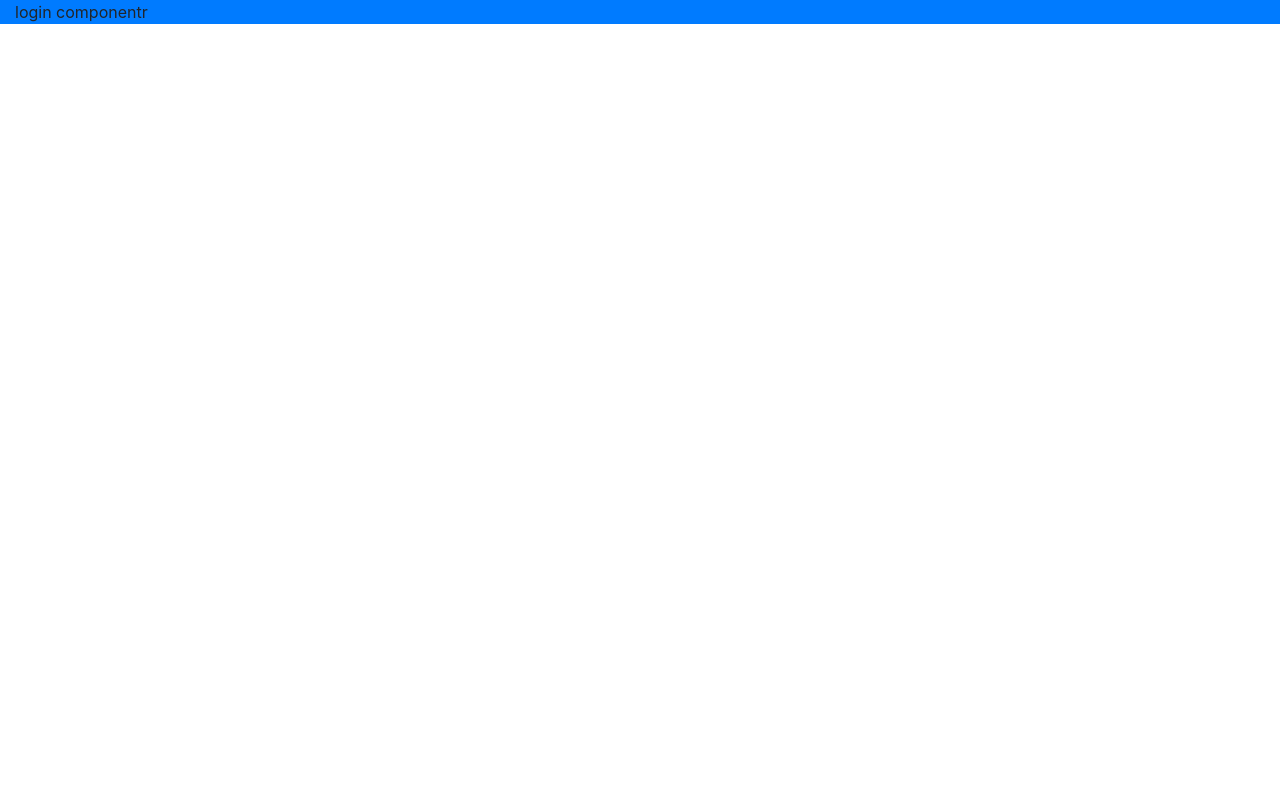
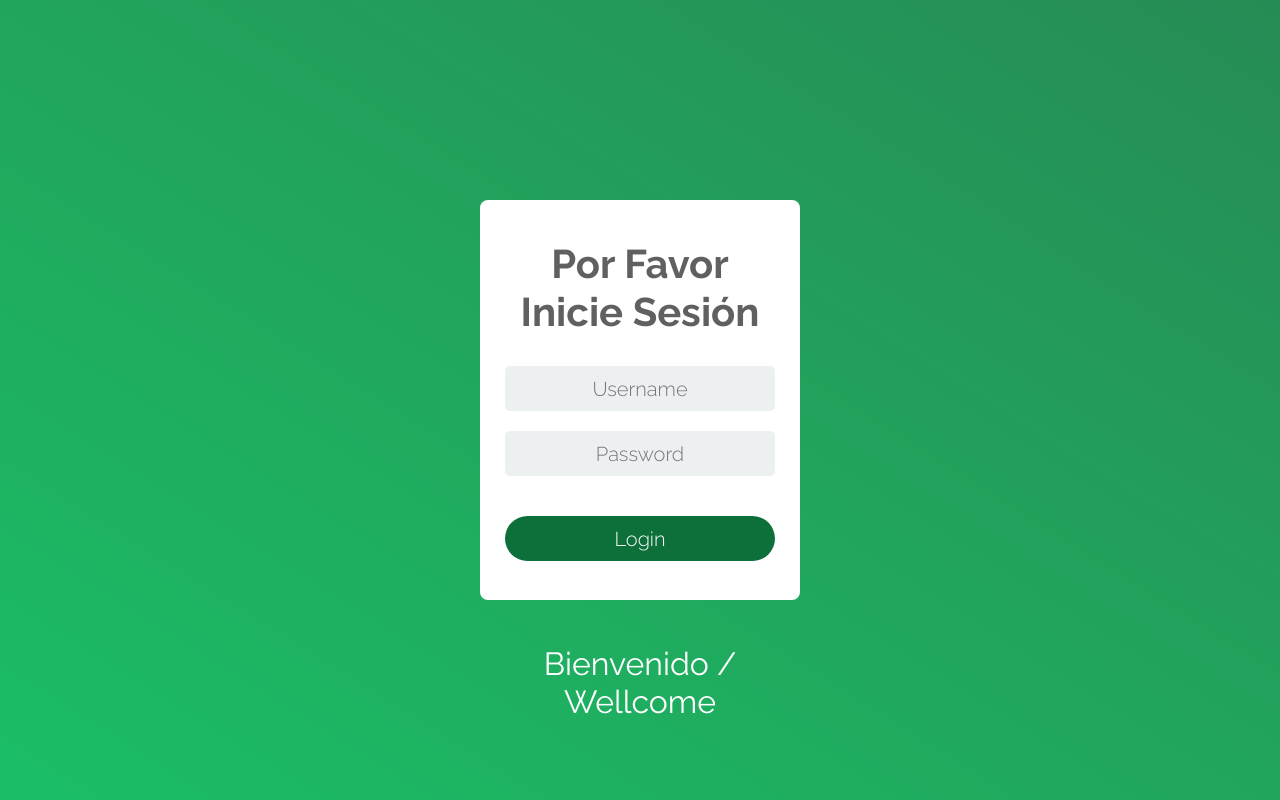
Before and after one commit to Gerguevara/bp-prueba-frontend, an Angular app: page /login in a window 1280 px wide. Built offline with nearby package versions, Linux system fonts and the light colour scheme.

Commit message:
loging sc done

```diff
--- a/src/app/login/login.component.html
+++ b/src/app/login/login.component.html
@@ -1,4 +1,19 @@
-<div class="container-fluid bg-primary">
-
-    login componentr
+<div class="wrapper">
+  <div class="cont">
+    <div class="form">
+      <form action="">
+        <h1>Por Favor Inicie Sesión</h1>
+        <div>
+          <input type="text" class="user" placeholder="Username" />
+          <!-- <p class="text-center text-danger error">Este campo es requerido</p> -->
+        </div>
+        <div>
+          <input type="password" class="pass" placeholder="Password" />
+          <!-- <p class="text-center text-danger error">Este campo es requerido</p> -->
+        </div>
+        <button class="login bg-main">Login</button>
+      </form>
+    </div>
+    <h2 class="mb-2"> Bienvenido / Wellcome </h2>
+  </div>
 </div>
--- a/src/app/login/login.component.scss
+++ b/src/app/login/login.component.scss
@@ -0,0 +1,79 @@
+@import url('https://fonts.googleapis.com/css?family=Raleway:300,400,700');
+
+$main : #0D703A;
+$secondary: #00A349;
+$gradient : linear-gradient(to right top, #1abe65, #1eb161, #21a55d, #249859, #268c55);
+.wrapper{
+  box-sizing: border-box;
+  font-family: 'Raleway', sans-serif;
+  width: 100%;
+  height: 100%;
+  display: flex;
+  align-items: center;
+  justify-content: center;
+  background-image: $gradient;
+}
+
+.cont{
+  position: relative;
+  width: 25%;
+  height: 400px;
+  padding: 10px 25px;
+  background: #fff;
+  border-radius: 8px;
+}
+
+.form{ width: 100%; height: 100%; }
+
+h1, h2, .user, .pass{
+  text-align: center;
+  display: block;
+}
+
+h1{
+  color: #606060;
+  font-weight: bold;
+  font-size: 40px;
+  margin: 30px auto;
+}
+
+.user, .pass, .login{
+  width: 100%;
+  height: 45px;
+  border: none;
+  border-radius: 5px;
+  font-size: 20px;
+  font-weight: lighter;
+  margin-bottom: 20px;
+}
+
+.user, .pass{ background: #ecf0f1; }
+
+.login{
+  color: #fff;
+  cursor: pointer;
+  margin-top: 20px;
+  background: $main;
+  transition: background 0.4s ease;
+  border-radius: 26px;
+}
+
+.login:hover{ background: $secondary; }
+
+@media only screen and (min-width : 280px) {
+  .cont{ width: 90% }
+}
+
+@media only screen and (min-width : 480px) {
+  .cont{ width: 60% }
+}
+
+@media only screen and (min-width : 768px) {
+  .cont{ width: 30% }
+}
+
+@media only screen and (min-width : 992px) {
+  .cont{ width: 25% }
+}
+
+h2{ color: #fff; margin-top: 25px; }
--- a/src/styles.scss
+++ b/src/styles.scss
@@ -2,11 +2,17 @@
 
 /* Importing Bootstrap SCSS file. */
 @import '~bootstrap/scss/bootstrap';
-
+@import url('https://fonts.googleapis.com/css?family=Raleway:300,400,700');
 /*Custon Colors*/
 $main : #0D703A;
 $secondary: #7CBF4B;
 $ternary: #79C15D;
+
+/*General Setup*/
+body, html {
+  height: 100%;
+  font-family: 'Raleway', sans-serif;
+}
 
 /*backgrounds*/
 .bg-main{
@@ -32,3 +38,7 @@ $ternary: #79C15D;
 .text-ternary{
   color: $ternary;
 }
+/*buttoms*/
+.pill{
+border-radius: 26px;
+}
```
